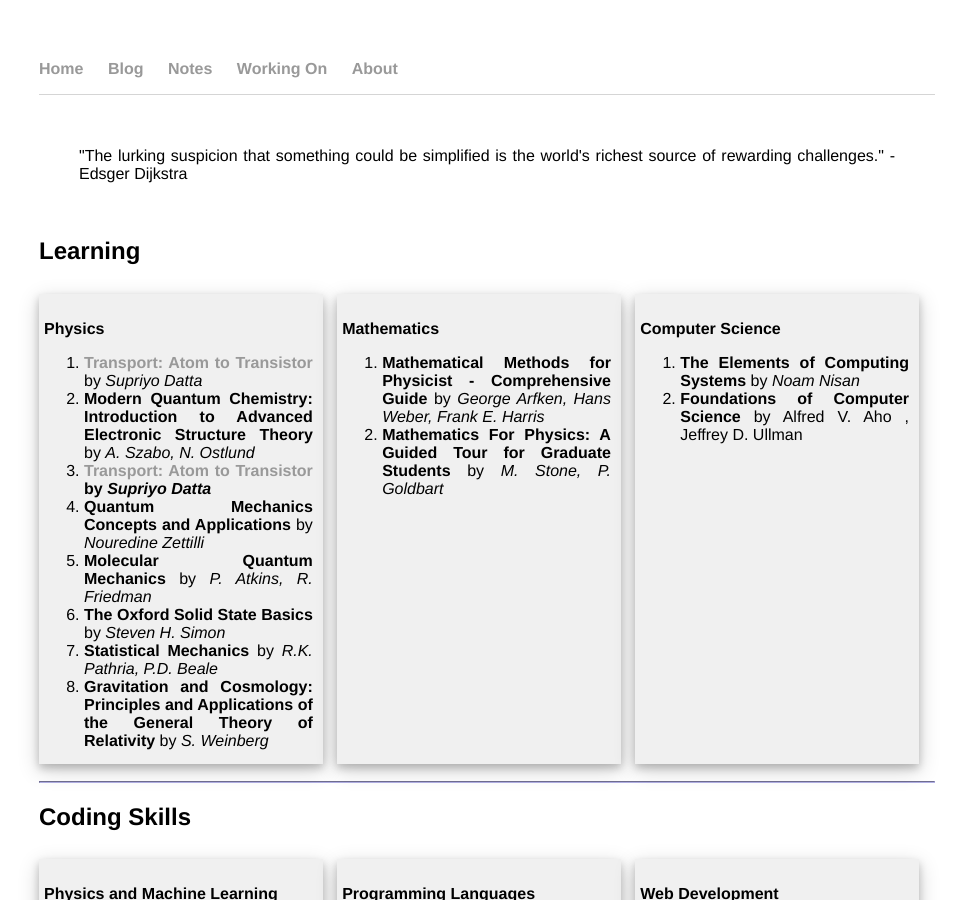
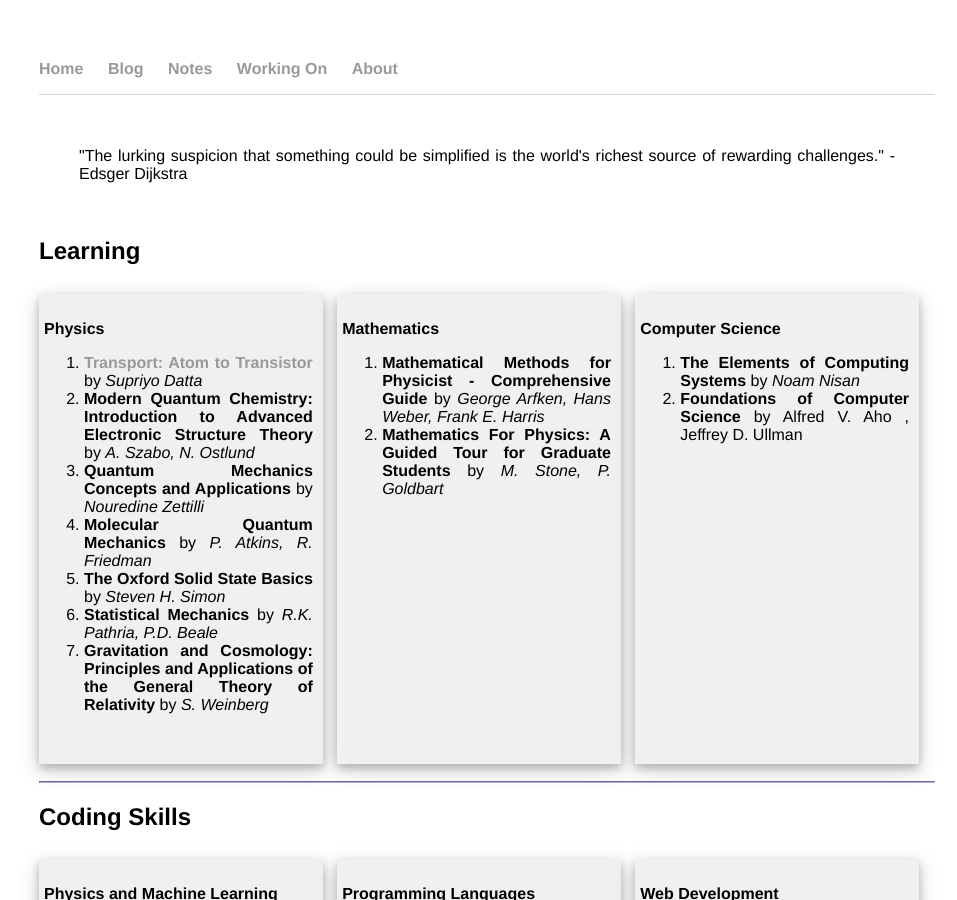
Before and after one commit to sinbad989/sinbad989.github.io, a Jekyll site: the page built from working/index.html, in a window 1280 px wide and 900 px high. Shown: the whole window, without its empty margins (153-1110 px from the left). Built offline with Jekyll 4.4.1, drawn with Linux system fonts in a browser that asks for light colours; nearby versions of some CDN libraries; some web fonts are replaced.

Commit message:
Update index.html
final revision

```diff
--- a/working/index.html
+++ b/working/index.html
@@ -13,7 +13,6 @@ title: Working On
             <ol>
                 <li><b><a href="https://github.com/sinbad989/Python_Programming/tree/master/Quantum%20Transport%20-%20Atoms%20to%20Transistors">Transport: Atom to Transistor</a></b> by <i>Supriyo Datta</i></li>
                 <li><b>Modern Quantum Chemistry: Introduction to Advanced Electronic Structure Theory</b> by <i>A. Szabo, N.    Ostlund</i></li>
-                <li><b><a href="https://github.com/sinbad989/Python_Programming/tree/master/Quantum%20Transport%20-%20Atoms%20to%20Transistors">Transport: Atom to Transistor</a> by <i>Supriyo Datta</i></b></li>
                 <li><b>Quantum Mechanics Concepts and Applications</b> by <i>Nouredine Zettilli</i></li>
                 <li><b>Molecular Quantum Mechanics</b> by <i>P. Atkins, R. Friedman</i></li>
                 <!-- <li><b>Introduction to Many Body Physics</b> by <i>Piers Coleman</i></li>
```
